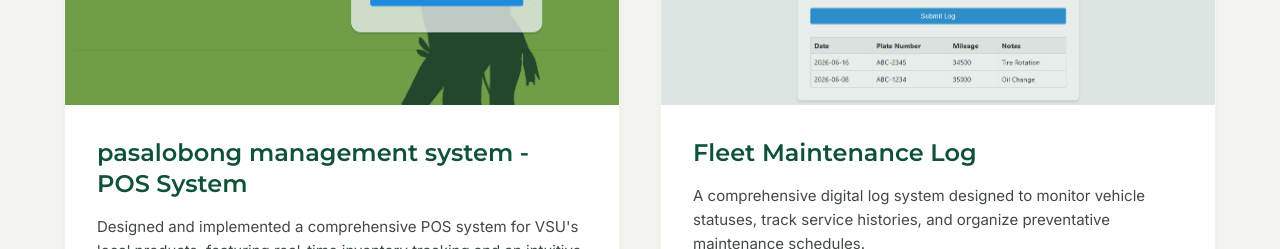
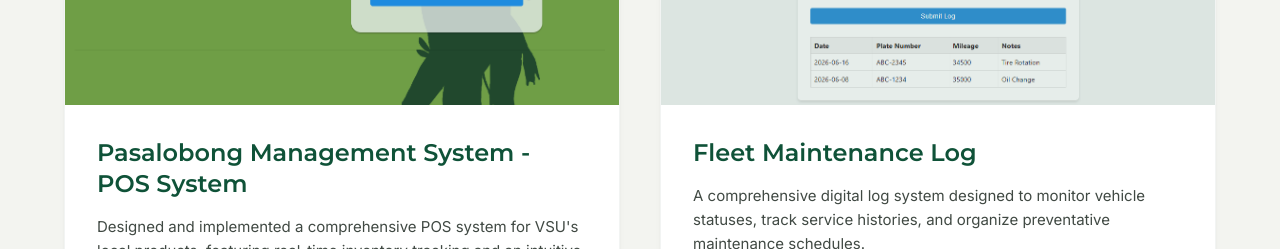
Before and after one commit to knsmnth/my-portfolio-laraga, a React (Vite) app: page / in a window 1280 px wide. Shown: the part 1880-2129 px from the top of the page. Built offline with nearby package versions, Linux system fonts and the light colour scheme.

Commit message:
Capitalize Pasalobong Management System POS title

```diff
--- a/src/App.tsx
+++ b/src/App.tsx
@@ -102,7 +102,7 @@
     },
     {
       id: 3,
-      title: "pasalobong management system - POS System",
+      title: "Pasalobong Management System - POS System",
       category: "POS SYSTEM",
       description: "Designed and implemented a comprehensive POS system for VSU's local products, featuring real-time inventory tracking and an intuitive user interface for highly efficient sales management.",
       tags: ["React", "Electron", "SQLite"],
```
